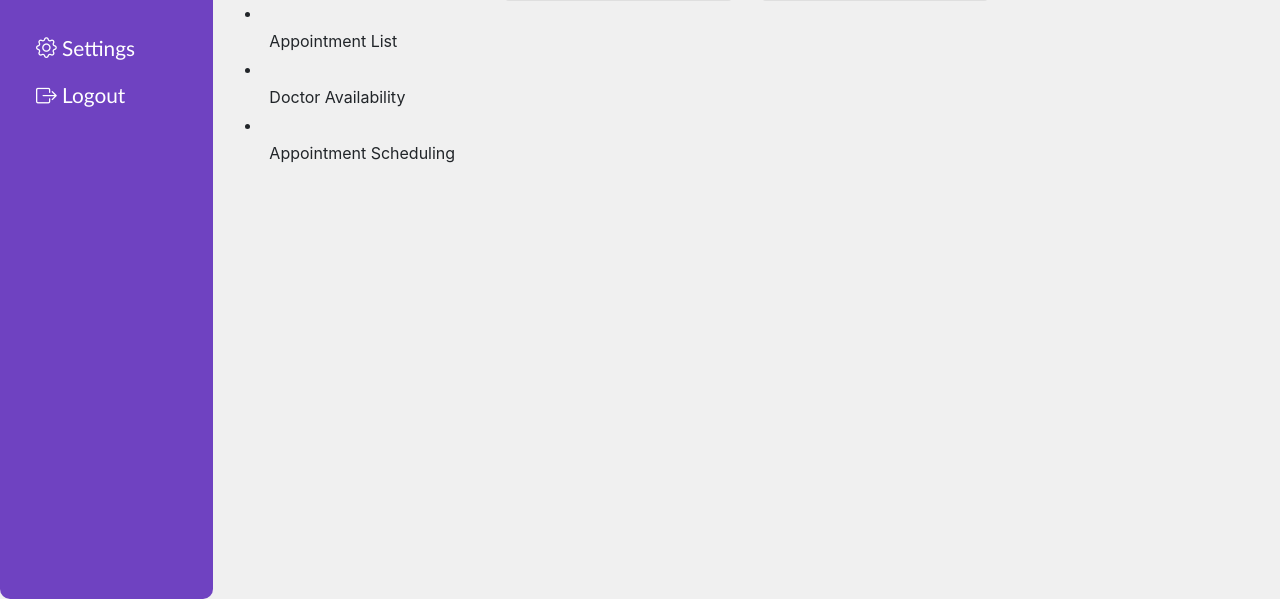
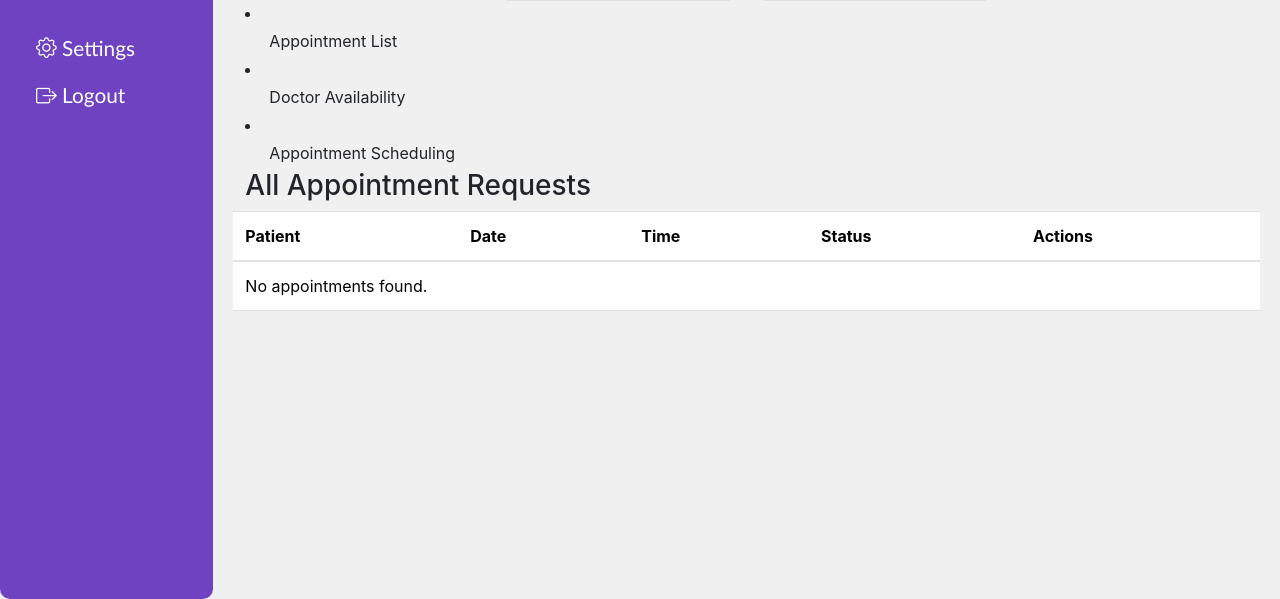
Before and after one commit to 01Laurent/MediLink, a Django app: page /doctors/dashboard in a window 1280 px wide. Shown: the part 269-868 px from the top of the page. Run offline with Django 5.2, Linux system fonts and the light colour scheme; a user stored in the database is signed in; data comes from the database, SQL or seed files in the repository; both versions use the stored data as it was after the commit; some libraries are stand-ins or nearby versions.

Commit message:
dispalying appointments in the doc's view

```diff
--- a/bout/medilink/templates/docdash.html
+++ b/bout/medilink/templates/docdash.html
@@ -35,5 +35,43 @@
   <li><a class="dropdown-item" href="{% url 'appointment_list' %}">Appointment List</a></li>
   <li><a class="dropdown-item" href="{% url 'doctor_availability' %}">Doctor Availability</a></li>
   <li><a class="dropdown-item" href="{% url 'schedule_appointment' %}">Appointment Scheduling</a></li>
+  <br/> <br/>
+  <h3>All Appointment Requests</h3>
+<br/>
+<table class="table">
+    <thead>
+        <tr>
+            <th>Patient</th>
+            <th>Date</th>
+            <th>Time</th>
+            <th>Status</th>
+            <th>Actions</th>
+        </tr>
+    </thead>
+    <tbody>
+        {% for appointment in appointments %}
+        <tr>
+            <td>{{ appointment.patient.user.get_full_name }}</td> <!-- Patient's full name -->
+            <td>{{ appointment.appointment_date }}</td>
+            <td>{{ appointment.appointment_time }}</td>
+            <td>{{ appointment.get_status_display }}</td> <!-- Human-readable status (pending, accepted, rejected) -->
+            <td>
+                {% if appointment.status == 'pending' %}
+                    <!-- Show actions for pending appointments only -->
+                    <a href="{% url 'respond_to_appointment' appointment.id 'accept' %}" class="btn btn-success">Accept</a>
+                    <a href="{% url 'respond_to_appointment' appointment.id 'reject' %}" class="btn btn-danger">Reject</a>
+                {% else %}
+                    <!-- Show status if already accepted/rejected -->
+                    <span class="text-muted">{{ appointment.get_status_display }}</span>
+                {% endif %}
+            </td>
+        </tr>
+        {% empty %}
+        <tr>
+            <td colspan="5">No appointments found.</td>
+        </tr>
+        {% endfor %}
+    </tbody>
+</table>
 
-{% endblock %}
+  {% endblock %}
--- a/bout/medilink/views.py
+++ b/bout/medilink/views.py
@@ -30,6 +30,8 @@
                 'total_earnings': profile.total_earnings,
                 'notes': profile.notes,
             }
+            context['appointments'] = Appointment.objects.filter(doctor=profile)
+
         return context
 
 class PatDahView(LoginRequiredMixin, TemplateView):
@@ -73,23 +75,21 @@
 def manage_appointments(request):
     if hasattr(request.user, 'doctorprofile'):
         doctor = request.user.doctorprofile
-        appointments = Appointment.objects.filter(doctor=doctor, status='pending')
+        appointments = Appointment.objects.filter(doctor=doctor)
 
-        return render(request, 'manage_appointments.html', {'appointments': appointments})
+        return render(request, 'docdash.html', {'appointments': appointments})
     return redirect('home')
-    # doctor_appointments = request.user.doctor_appointments.filter(status='pending')
-    # return render(request, 'manage_appointments.html', {'appointments' : doctor_appointments})
 
 @login_required
 def respond_to_appointment(request, appointment_id, response):
     appointment = get_object_or_404(Appointment, id=appointment_id)
-    if request.user !=appointment.doctor:
+    if request.user !=appointment.doctor.user:
         return redirect('home') # ntaeka message ya you are not a doctor
     if response == 'accept':
         appointment.accept()
     elif response == 'reject':
         appointment.reject()
-    return redirect('manage_appointments')
+    return redirect('doc_dashboard')
 
 @login_required
 def patient_appointments(request):
```
Also changed, not shown: bout/db.sqlite3.
